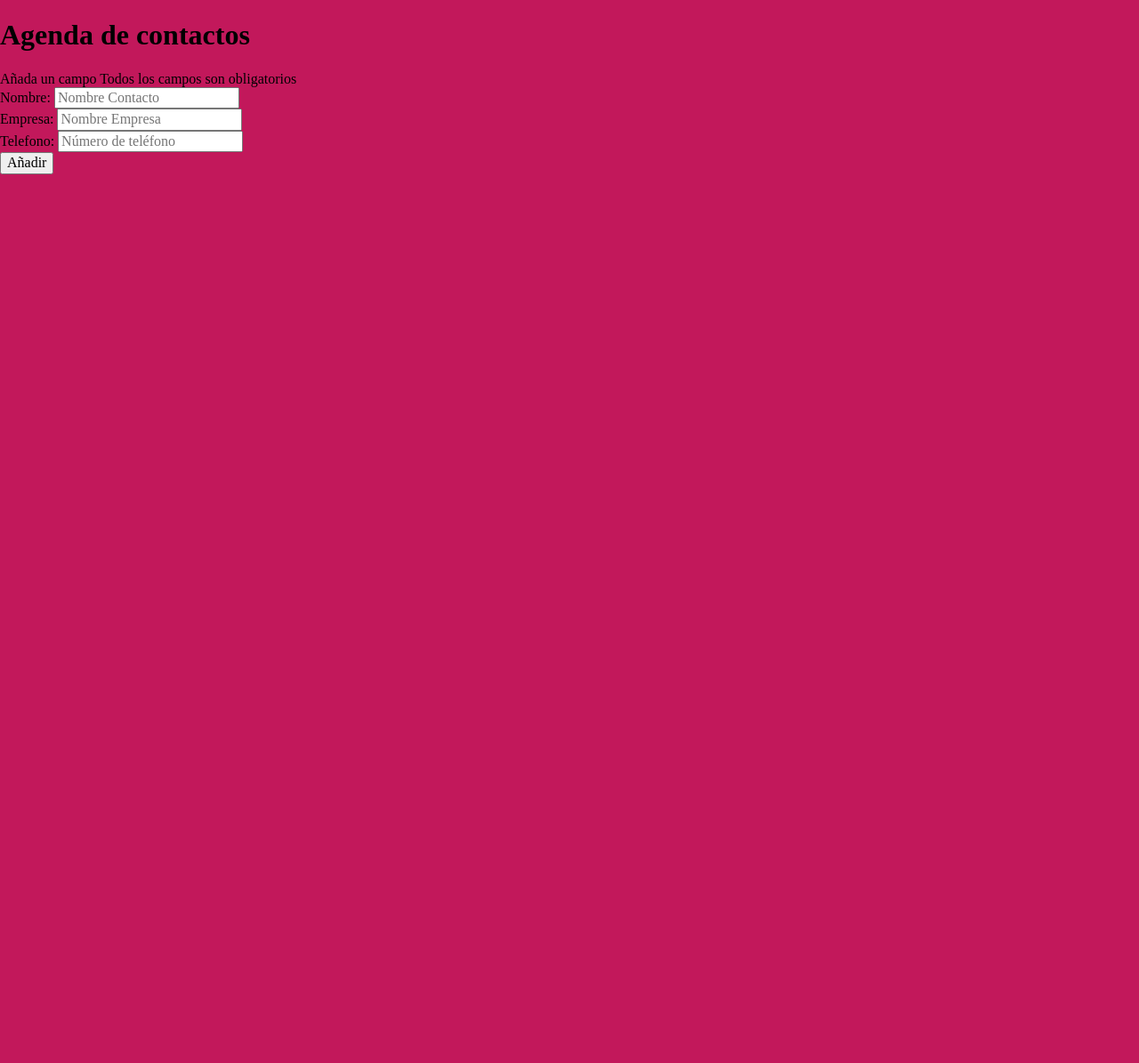
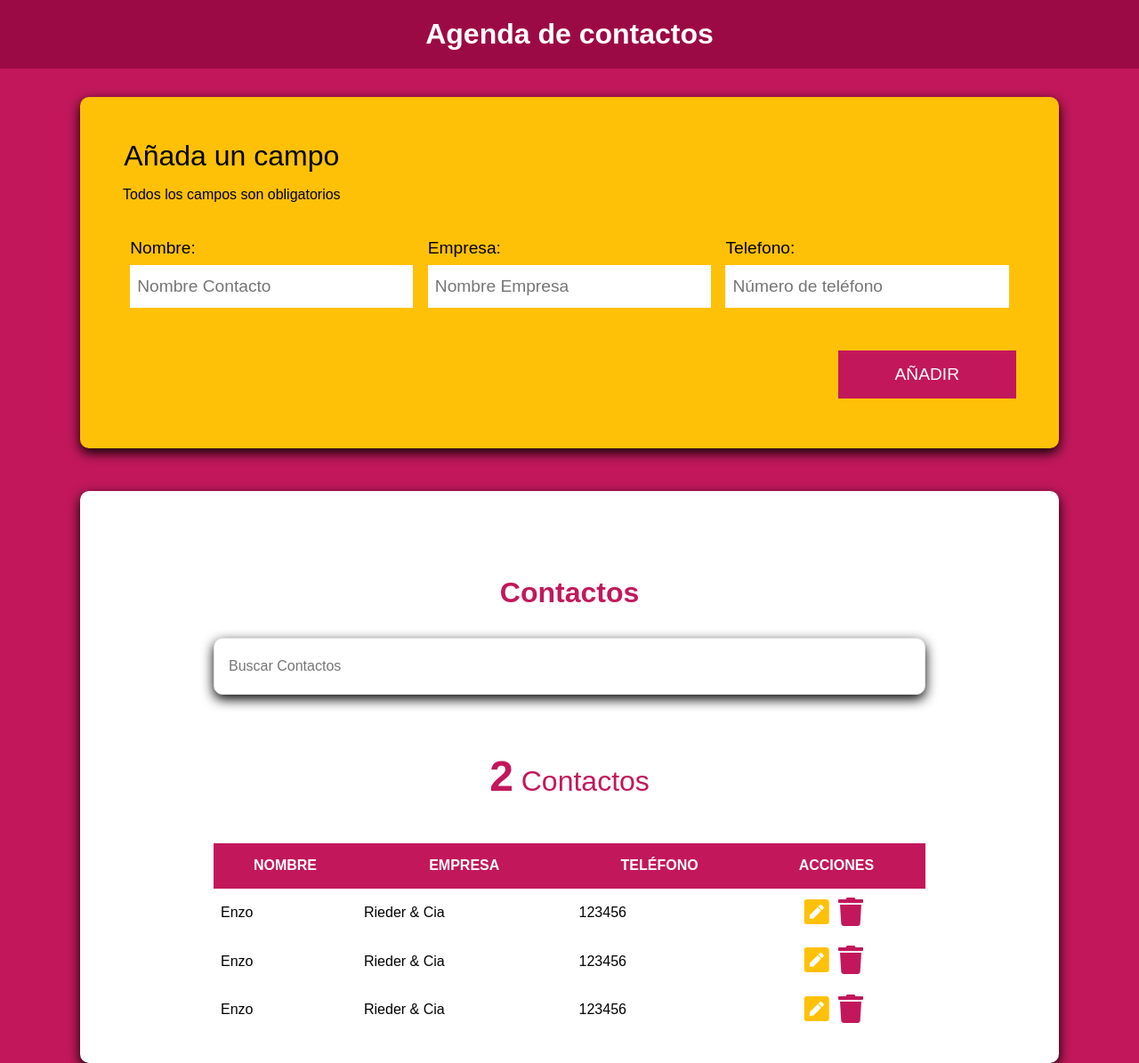
Before and after one commit to enzod98/agendaPhp, a PHP site: page / in a window 1280 px wide. Shown: the whole page at 89% size. Before the commit the page ends 196 px from the top, so only its background shows below. Run offline with PHP 8.4, Linux system fonts and the light colour scheme; some libraries are stand-ins or nearby versions.

Commit message:
Agregados estilos y contenido al index

```diff
--- a/css/style.css
+++ b/css/style.css
@@ -1,7 +1,11 @@
 /* Custom Properties */
 
 :root {
-    --colorGranate: #C2185B;
+    --primario: #C2185B;
+    --primarioOscuro: rgb(156, 10, 69);
+    --secundario: #FFC107;
+    --fuentePrimaria: 'Arial', Helvetica, sans-serif;
+    --fuenteSecundaria: font-family: 'Poppins', sans-serif;
 }
 
 
@@ -18,5 +22,207 @@ html {
 }
 
 body {
-    background-color: var(--colorGranate);
+    background-color: var(--primario);
+    font-family: var(--fuentePrimaria);
 }
+
+.contenedor {
+    max-width: 1100px;
+    margin: 0 auto;
+}
+
+.bg-amarillo {
+    background-color: var(--secundario);
+}
+
+.bg-blanco {
+    background-color: white;
+}
+
+.sombra {
+    -webkit-box-shadow: 0px 5px 14px 0px rgba(0, 0, 0, 1);
+    -moz-box-shadow: 0px 5px 14px 0px rgba(0, 0, 0, 1);
+    box-shadow: 0px 5px 14px 0px rgba(0, 0, 0, 1);
+    border-radius: 10px;
+}
+
+h1,
+h2 {
+    font-family: var(--fuenteSecundaria);
+    text-align: center;
+    margin: 0;
+}
+
+h1 {
+    padding: 20px;
+    color: white;
+}
+
+h2 {
+    font-size: 2rem;
+    color: var(--primario);
+}
+
+.contenedor-barra {
+    background-color: var(--primarioOscuro);
+}
+
+
+/* Formulario */
+
+form {
+    padding: 3rem;
+    margin-top: 2rem;
+}
+
+form legend {
+    font-family: var(--fuenteSecundaria);
+    font-size: 2rem;
+    text-align: center;
+}
+
+legend span {
+    font-size: 1rem;
+    margin-top: 1rem;
+    clear: both;
+    display: block;
+}
+
+@media only screen and (min-width: 768px) {
+    .campos {
+        display: flex;
+        justify-content: space-around;
+        margin: 2rem 0;
+    }
+    .campo {
+        flex: 0 0 calc(33.3% - 1rem);
+    }
+}
+
+.campo {
+    padding: .5rem 0;
+}
+
+.campo label {
+    font-size: 1.2rem;
+}
+
+.campo input[type="text"],
+.campo input[type="tel"] {
+    width: 100%;
+    border: none;
+    padding: .5rem;
+    height: 3rem;
+    margin-top: .5rem;
+    font-size: 1.2rem;
+}
+
+.enviar {
+    display: flex;
+    justify-content: flex-end;
+}
+
+.campo input[type="submit"] {
+    background-color: var(--primario);
+    border: none;
+    color: white;
+    padding: 1rem 4rem;
+    text-transform: uppercase;
+    font-size: 1.2rem;
+    transition: all .5s ease-in-out;
+    flex: 1;
+}
+
+@media only screen and (min-width: 768px) {
+    .campo input[type="submit"] {
+        flex: 0 0 auto;
+    }
+}
+
+.campo input[type="submit"]:hover {
+    cursor: pointer;
+    background-color: var(--primarioOscuro);
+}
+
+
+/* Contactos */
+
+.contactos {
+    padding: 2rem;
+    margin-top: 3rem;
+}
+
+.contenedor-contactos {
+    max-width: 800px;
+    margin: 4rem auto 0 auto;
+}
+
+.total-contactos {
+    font-family: var(--fuenteSecundaria);
+    margin: 2rem 0;
+    text-align: center;
+    color: var(--primario);
+    font-size: 2rem;
+}
+
+.total-contactos span {
+    font-size: 3rem;
+    font-weight: 900;
+}
+
+.buscador {
+    width: 100%;
+    height: 4rem;
+    padding: 1rem;
+    border: 1px solid #e1e1e1;
+    margin: 2rem 0;
+}
+
+.listado-contactos {
+    width: 100%;
+    margin-top: 1rem;
+    border-collapse: collapse;
+}
+
+.listado-contactos thead {
+    background-color: var(--primario);
+    color: white;
+    text-transform: uppercase;
+}
+
+.contenedor-tabla {
+    overflow: scroll;
+}
+
+.listado-contactos thead th {
+    padding: 1rem 0;
+}
+
+.listado-contactos tbody td {
+    padding: .5rem;
+}
+
+.listado-contactos tbody td:nth-child(4) {
+    text-align: center;
+}
+
+.listado-contactos button {
+    background-color: transparent!important;
+    border: none;
+}
+
+
+/* Botones */
+
+.btn {
+    font-size: 2rem;
+    text-decoration: none;
+}
+
+.btn-editar {
+    color: var(--secundario);
+}
+
+.btn-borrar {
+    color: var(--primario);
+}
--- a/inc/layout/header.php
+++ b/inc/layout/header.php
@@ -7,6 +7,7 @@
     <title>Agenda de Contactos</title>
     <link rel="stylesheet" href="https://necolas.github.io/normalize.css/8.0.0/normalize.css">
     <link rel="stylesheet" href="https://use.fontawesome.com/releases/v5.4.1/css/all.css" integrity="sha384-5sAR7xN1Nv6T6+dT2mhtzEpVJvfS3NScPQTrOxhwjIuvcA67KV2R5Jz6kr4abQsz" crossorigin="anonymous">
+    <link href="https://fonts.googleapis.com/css?family=Poppins&display=swap" rel="stylesheet">
     <link rel="stylesheet" href="css/style.css">
 </head>
 <body>
--- a/index.php
+++ b/index.php
@@ -23,11 +23,68 @@
                 <label for="telefono">Telefono:</label>
                 <input type="tel" placeholder="Número de teléfono" id="telefono">
             </div>
-            <div class="campo enviar">
-                <input type="submit" value="Añadir">
-            </div>
+        </div>
+        <div class="campo enviar">
+            <input type="submit" value="Añadir">
         </div>
     </form>
+</div>
+
+<div class="bg-blanco contenedor sombra contactos">
+    <div class="contenedor-contactos">
+        <h2>Contactos</h2>
+
+        <input type="text" id="buscar" class="buscador sombra" placeholder="Buscar Contactos">
+
+        <p class="total-contactos"><span>2</span> Contactos</p>
+        <div class="contenedor-tabla">
+            <table id="listado-contactos" class="listado-contactos">
+                <thead>
+                    <tr>
+                        <th>Nombre</th>
+                        <th>Empresa</th>
+                        <th>Teléfono</th>
+                        <th>Acciones</th>
+                    </tr>
+                </thead>
+                <tbody>
+                    <tr>
+                        <td>Enzo</td>
+                        <td>Rieder & Cia</td>
+                        <td>123456</td>
+                        <td>
+                            <a href="#" class="btn-editar btn"><i class="fas fa-pen-square"></i></a>
+                            <button type="button" class="btn-borrar btn" data-id="1">
+                                <i class="fas fa-trash"></i>
+                            </button>
+                        </td>
+                    </tr>
+                    <tr>
+                        <td>Enzo</td>
+                        <td>Rieder & Cia</td>
+                        <td>123456</td>
+                        <td>
+                            <a href="#" class="btn-editar btn"><i class="fas fa-pen-square"></i></a>
+                            <button type="button" class="btn-borrar btn" data-id="1">
+                                <i class="fas fa-trash"></i>
+                            </button>
+                        </td>
+                    </tr>
+                    <tr>
+                        <td>Enzo</td>
+                        <td>Rieder & Cia</td>
+                        <td>123456</td>
+                        <td>
+                            <a href="#" class="btn-editar btn"><i class="fas fa-pen-square"></i></a>
+                            <button type="button" class="btn-borrar btn" data-id="1">
+                                <i class="fas fa-trash"></i>
+                            </button>
+                        </td>
+                    </tr>
+                </tbody>
+            </table>
+        </div>
+    </div>
 </div>
 
 
```
